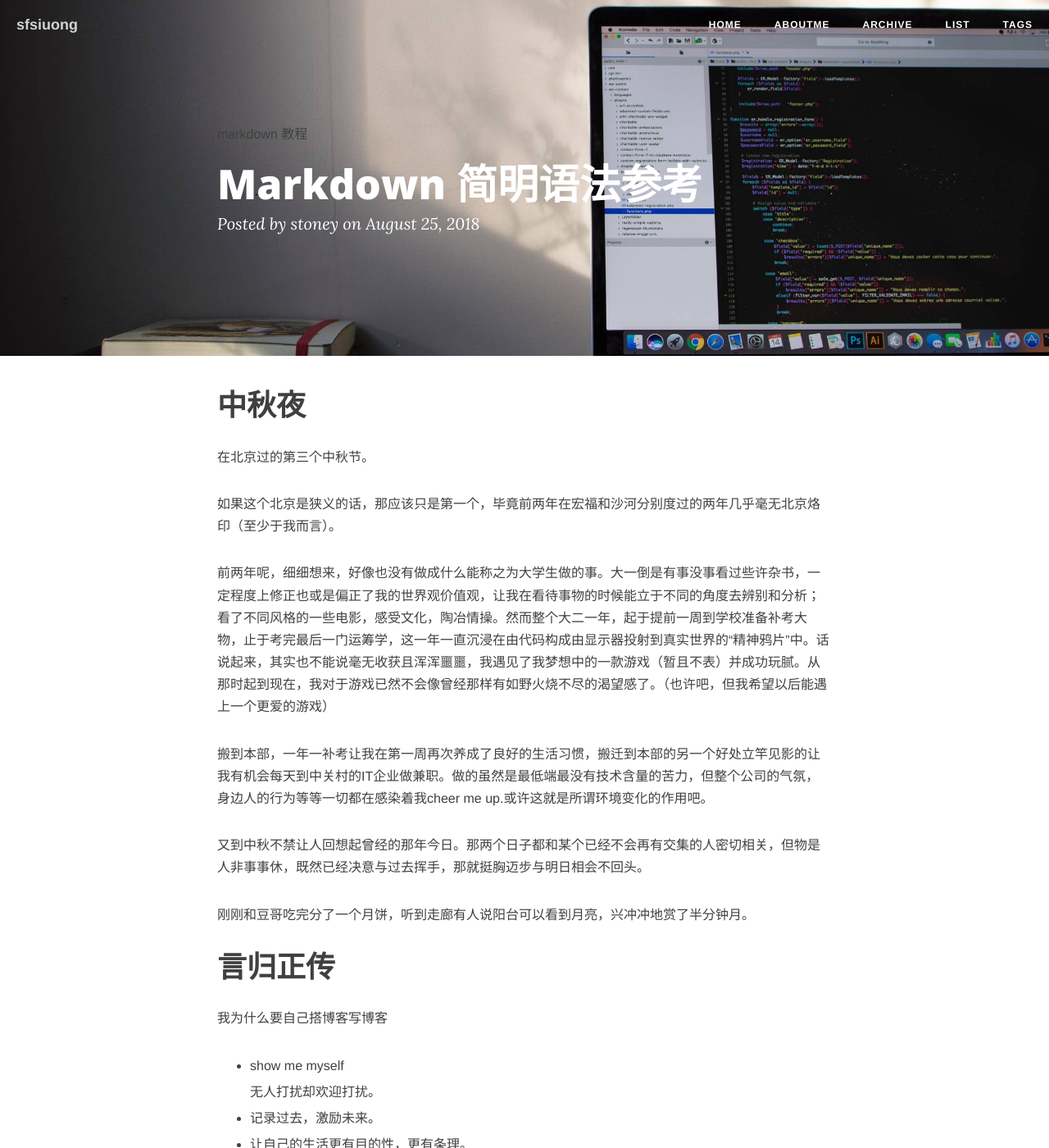
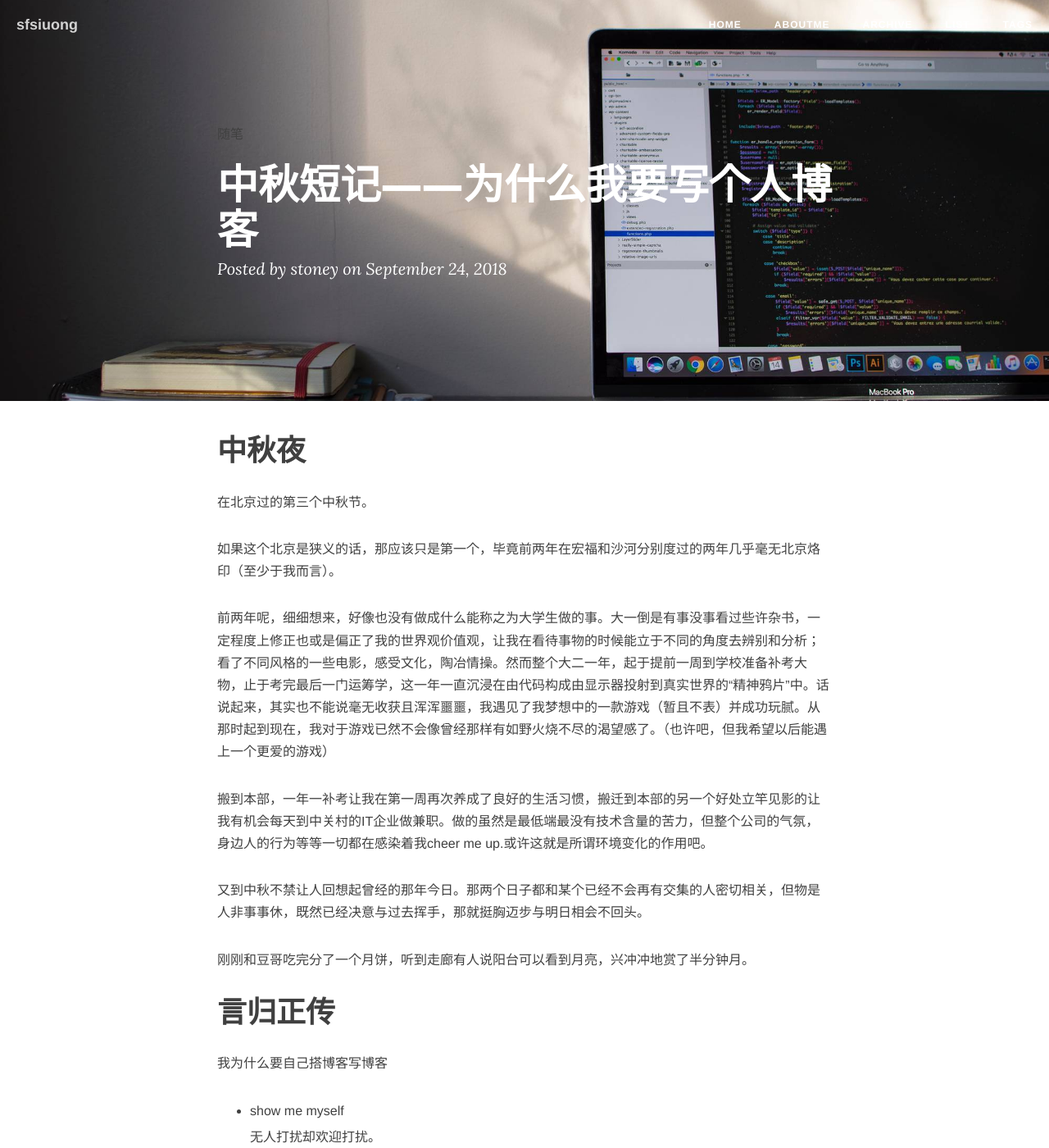
Before and after one commit to sfsiuong/sfsiuong.github.io, a Jekyll site: the page built from _posts/2018-09-24-reason-to-write.md, in a window 1280 px wide and 1400 px high. Shown: the whole window at 82% size. Built offline with Jekyll 4.4.1, drawn with Linux system fonts in a browser that asks for light colours; nearby versions of some CDN libraries; comment, search, counter and statistics services are not loaded; some of the changed text lies outside the part shown.

Commit message:
换。。。

```diff
--- a/_posts/2018-09-24-reason-to-write.md
+++ b/_posts/2018-09-24-reason-to-write.md
@@ -1,10 +1,10 @@
 ---
 layout: post
-title: Markdown 简明语法参考
-date: 2018-8-25
+title: 中秋短记——为什么我要写个人博客
+date: 2018-9-24
 categories: blog
-tags: markdown 教程
-description: Markdown 简明语法参考
+tags: 随笔
+description: 中秋短记
 ---
 
 #  中秋夜
```
Also changed, not shown: _posts/2018-08-25-markdown-simple-grammar.md (+4 -4 lines).
